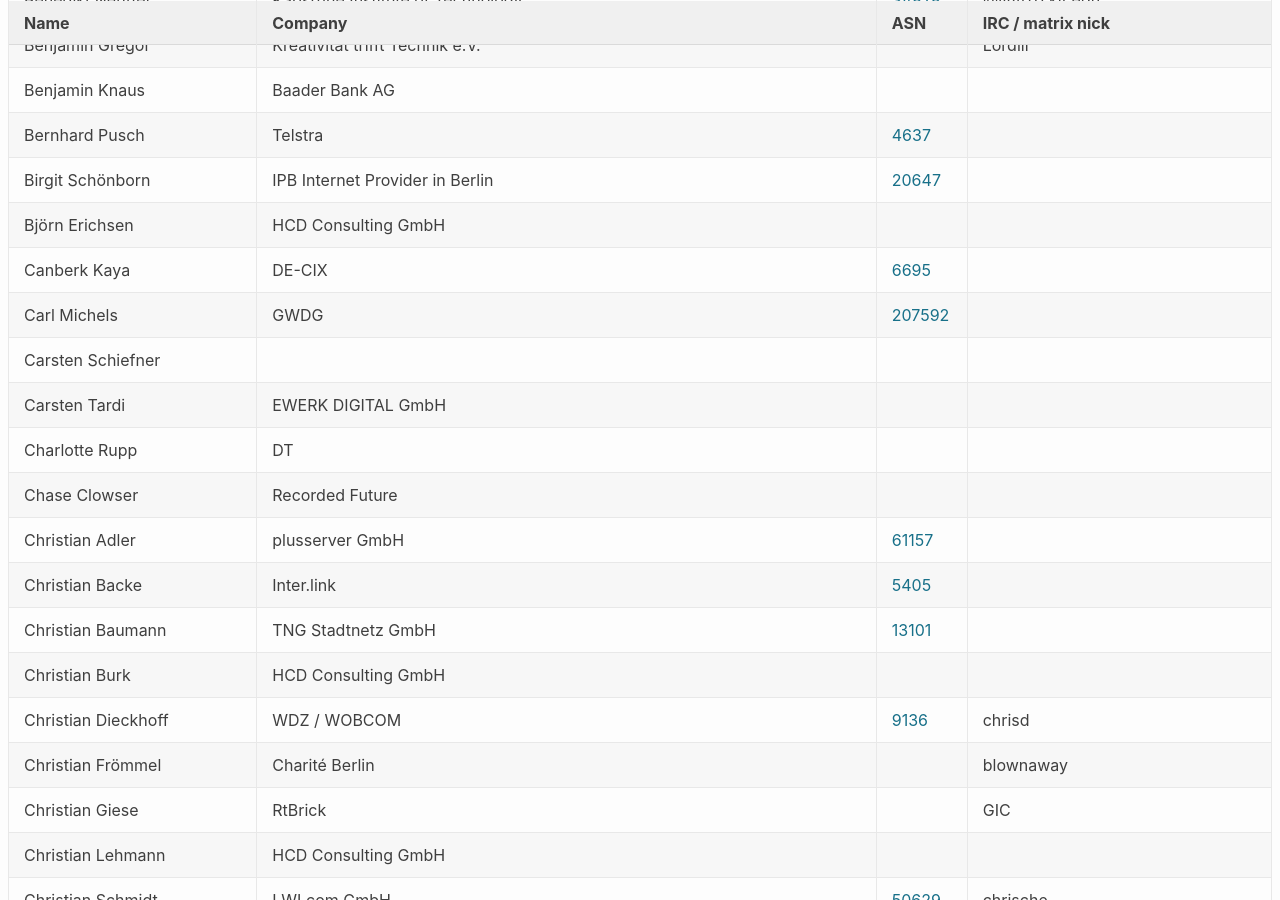
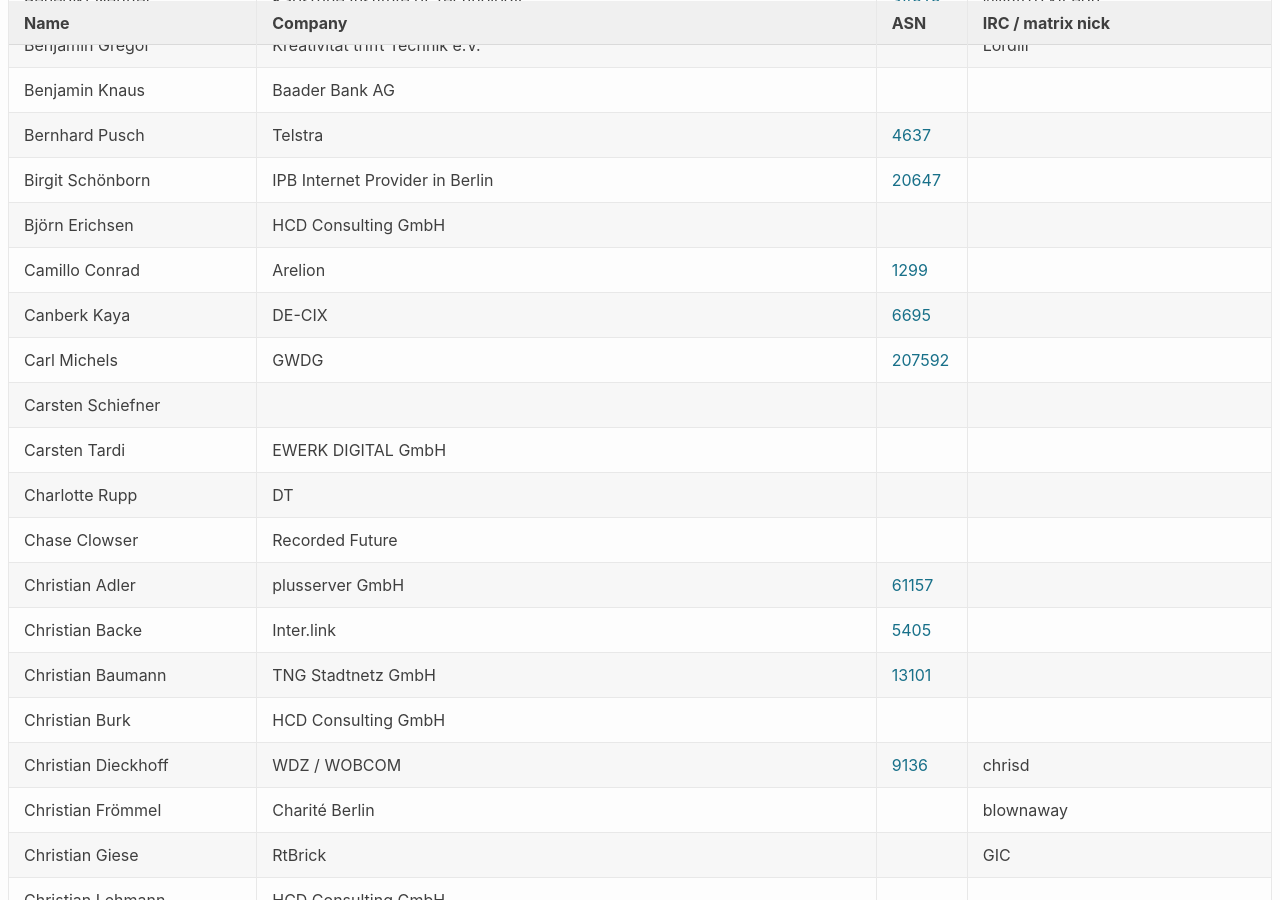
Before and after one commit to denog/pretix-attendeelist, a Jekyll site: the page built from denog17/index.markdown, in a window 1280 px wide and 900 px high, scrolled down 2293 px. Built offline with Jekyll 4.4.1, drawn with Linux system fonts in a browser that asks for light colours.

Commit message:
Latest data: Tue Sep 30 07:48:04 UTC 2025

```diff
--- a/_data/attendees_denog17_onsite.json
+++ b/_data/attendees_denog17_onsite.json
@@ -312,6 +312,12 @@
     "asn": null
   },
   {
+    "name": "Camillo Conrad",
+    "company": "Arelion",
+    "irc": null,
+    "asn": "1299"
+  },
+  {
     "name": "Canberk Kaya",
     "company": "DE-CIX",
     "irc": null,
```
